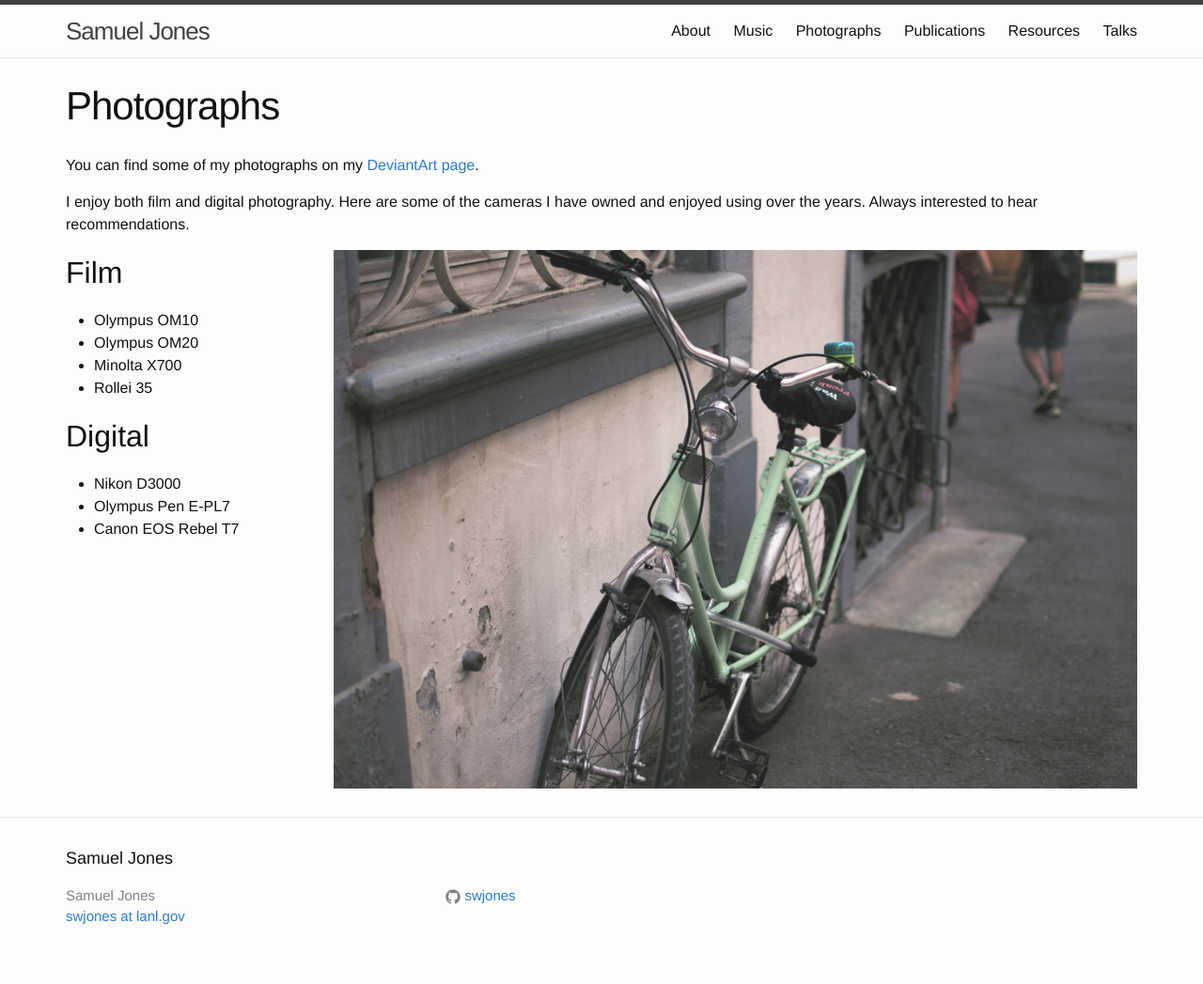
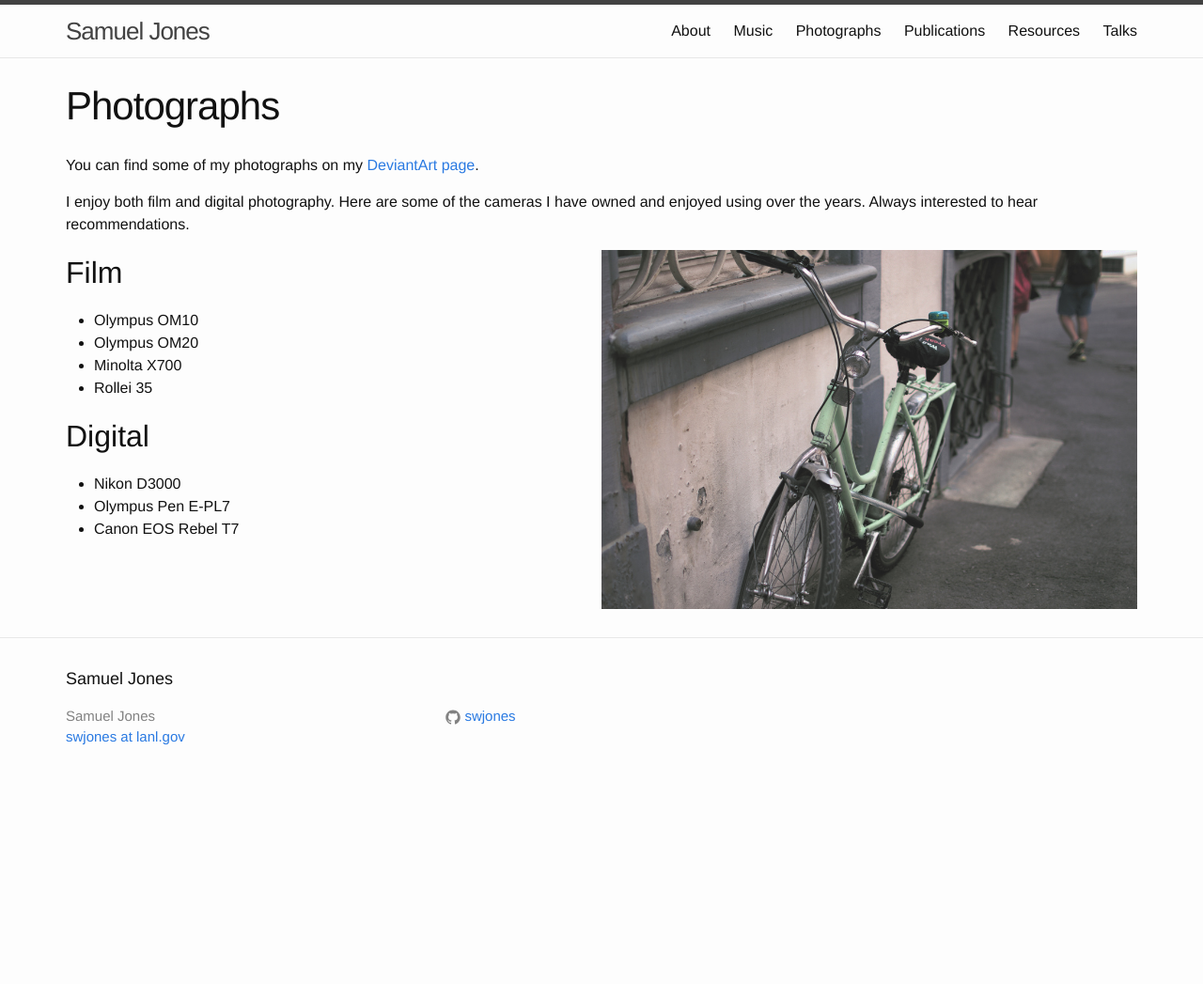
Before and after one commit to swjones/swjones.github.io, a Jekyll site: the page built from photo.md, in a window 1280 px wide. Shown: the whole page at 94% size. Built offline with Jekyll 4.4.1, drawn with Linux system fonts in a browser that asks for light colours; after the commit the page ends 900 px from its top, so only the background shows below that.

```diff
--- a/photo.md
+++ b/photo.md
@@ -11,7 +11,7 @@
 owned and enjoyed using over the years. Always interested to hear
 recommendations.
 
-<img style="float: right" src="../content/DSC_0545_graded_small.jpeg" height="75%" width="75%">
+<img style="float: right" src="../content/DSC_0545_graded_small.jpeg" height="50%" width="50%">
 
 Film
 ---
```
